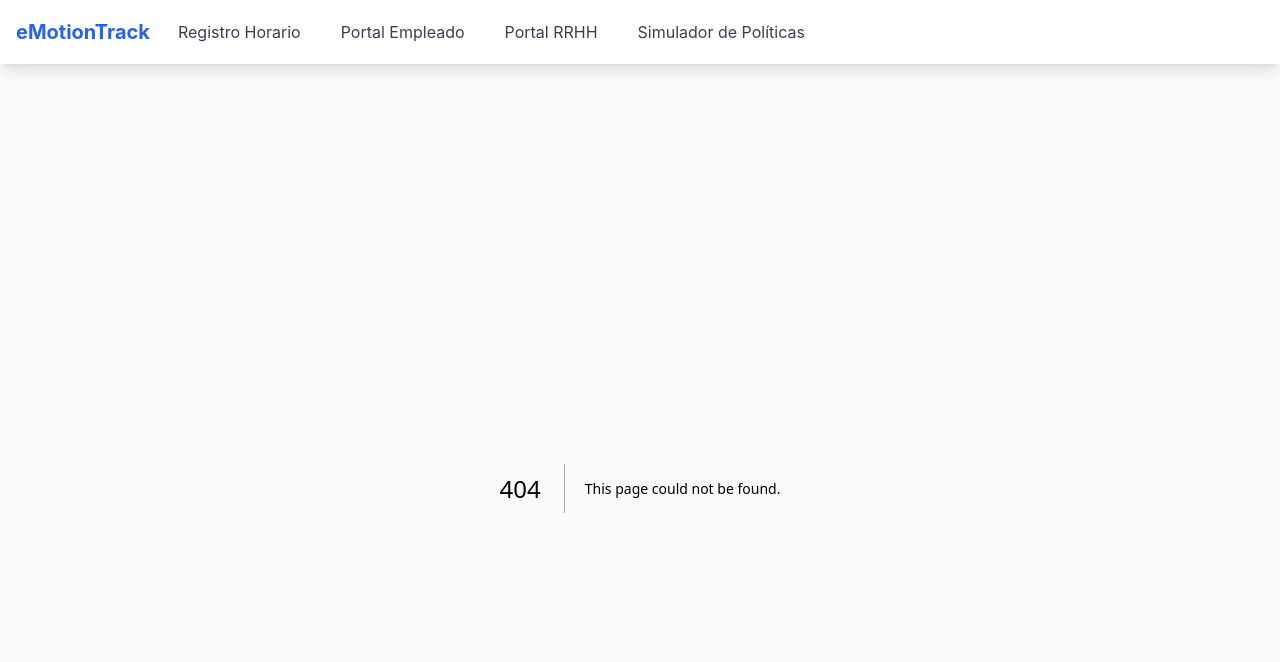
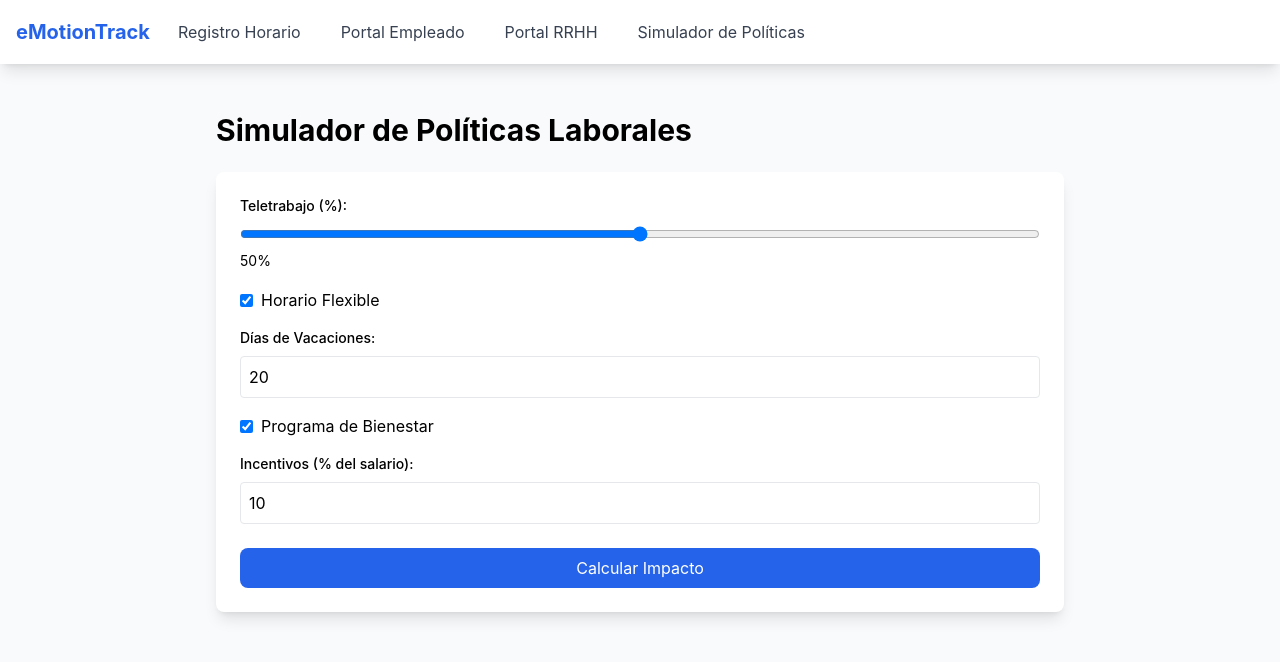
Before and after one commit to EnriqueJ97/eMotionTrackDemo, a Next.js app: page /politicas in a window 1280 px wide. Before the commit this address had no page. Shown: the top 662 px of the page. Built offline with nearby package versions, Linux system fonts and the light colour scheme.

Commit message:
Assistant checkpoint: Corregir rutas y mejorar el simulador de políticas
Assistant generated file changes:
- pages/politicas.js: Mover politicas.js a la ubicación correcta
- pages/_app.js: Corregir el enlace al simulador

---

User prompt:

no abre el simulador de politicias

```diff
--- a/pages/_app.js
+++ b/pages/_app.js
@@ -23,8 +23,7 @@ function MyApp({ Component, pageProps }) {
                 Portal RRHH
               </Link>
               {/* Añade los simuladores */}
-              <Link href="/cultura" className="text-gray-700 hover:text-gray-900 px-3 py-2 rounded-md">
-
+              <Link href="/politicas" className="text-gray-700 hover:text-gray-900 px-3 py-2 rounded-md">
                 Simulador de Políticas
               </Link>
             </div>
--- /dev/null
+++ b/pages/politicas.js
@@ -0,0 +1,138 @@
+
+import { useState } from 'react';
+
+export default function PoliticasPage() {
+  // Estados para las políticas laborales
+  const [teletrabajo, setTeletrabajo] = useState(50); // Porcentaje de empleados
+  const [horarioFlexible, setHorarioFlexible] = useState(true);
+  const [diasVacaciones, setDiasVacaciones] = useState(20);
+  const [programaBienestar, setProgramaBienestar] = useState(true);
+  const [incentivos, setIncentivos] = useState(10); // Porcentaje del salario
+
+  // Estado para los resultados de la simulación
+  const [resultados, setResultados] = useState(null);
+
+  const calcularImpacto = () => {
+    // Lógica para calcular el impacto de las políticas
+    let burnout = 0;
+    let engagement = 0;
+    let rotacion = 0;
+    let bienestar = 0;
+    let impactoFinanciero = 0;
+
+    // Ejemplo: Impacto del teletrabajo
+    burnout -= teletrabajo * 0.05; // Reduce el burnout
+    engagement += teletrabajo * 0.1; // Aumenta el engagement
+
+    // Ejemplo: Impacto del horario flexible
+    if (horarioFlexible) {
+      burnout -= 5;
+      bienestar += 10;
+    }
+
+    // Calcular impacto financiero (ejemplo simplificado)
+    impactoFinanciero = (engagement * 0.05) - (rotacion * 0.1) + (bienestar * 0.02);
+
+    setResultados({
+      burnout: burnout,
+      engagement: engagement,
+      rotacion: rotacion,
+      bienestar: bienestar,
+      impactoFinanciero: impactoFinanciero,
+    });
+  };
+
+  return (
+    <div className="p-6 max-w-4xl mx-auto">
+      <h1 className="text-3xl font-bold mb-6">Simulador de Políticas Laborales</h1>
+
+      <div className="bg-white rounded-lg shadow-lg p-6 space-y-6">
+        <div className="space-y-4">
+          <div>
+            <label htmlFor="teletrabajo" className="block text-sm font-medium mb-2">Teletrabajo (%):</label>
+            <input
+              type="range"
+              id="teletrabajo"
+              value={teletrabajo}
+              onChange={(e) => setTeletrabajo(parseInt(e.target.value))}
+              className="w-full"
+              min="0"
+              max="100"
+            />
+            <span className="text-sm">{teletrabajo}%</span>
+          </div>
+
+          <div>
+            <label className="flex items-center space-x-2">
+              <input
+                type="checkbox"
+                checked={horarioFlexible}
+                onChange={(e) => setHorarioFlexible(e.target.checked)}
+                className="rounded"
+              />
+              <span>Horario Flexible</span>
+            </label>
+          </div>
+
+          <div>
+            <label htmlFor="diasVacaciones" className="block text-sm font-medium mb-2">Días de Vacaciones:</label>
+            <input
+              type="number"
+              id="diasVacaciones"
+              value={diasVacaciones}
+              onChange={(e) => setDiasVacaciones(parseInt(e.target.value))}
+              className="w-full p-2 border rounded"
+              min="15"
+              max="30"
+            />
+          </div>
+
+          <div>
+            <label className="flex items-center space-x-2">
+              <input
+                type="checkbox"
+                checked={programaBienestar}
+                onChange={(e) => setProgramaBienestar(e.target.checked)}
+                className="rounded"
+              />
+              <span>Programa de Bienestar</span>
+            </label>
+          </div>
+
+          <div>
+            <label htmlFor="incentivos" className="block text-sm font-medium mb-2">Incentivos (% del salario):</label>
+            <input
+              type="number"
+              id="incentivos"
+              value={incentivos}
+              onChange={(e) => setIncentivos(parseInt(e.target.value))}
+              className="w-full p-2 border rounded"
+              min="0"
+              max="30"
+            />
+          </div>
+        </div>
+
+        <button
+          onClick={calcularImpacto}
+          className="w-full bg-blue-600 text-white py-2 px-4 rounded-lg hover:bg-blue-700 transition-colors"
+        >
+          Calcular Impacto
+        </button>
+
+        {resultados && (
+          <div className="mt-6 p-4 bg-gray-50 rounded-lg">
+            <h2 className="text-xl font-bold mb-4">Resultados de la Simulación</h2>
+            <div className="space-y-2">
+              <p>Riesgo de Burnout: {Math.abs(resultados.burnout)}% de reducción</p>
+              <p>Engagement: {resultados.engagement}% de mejora</p>
+              <p>Rotación: {resultados.rotacion}% de reducción</p>
+              <p>Bienestar: {resultados.bienestar}% de mejora</p>
+              <p>Impacto Financiero: {resultados.impactoFinanciero.toFixed(2)}% ROI estimado</p>
+            </div>
+          </div>
+        )}
+      </div>
+    </div>
+  );
+}
```
